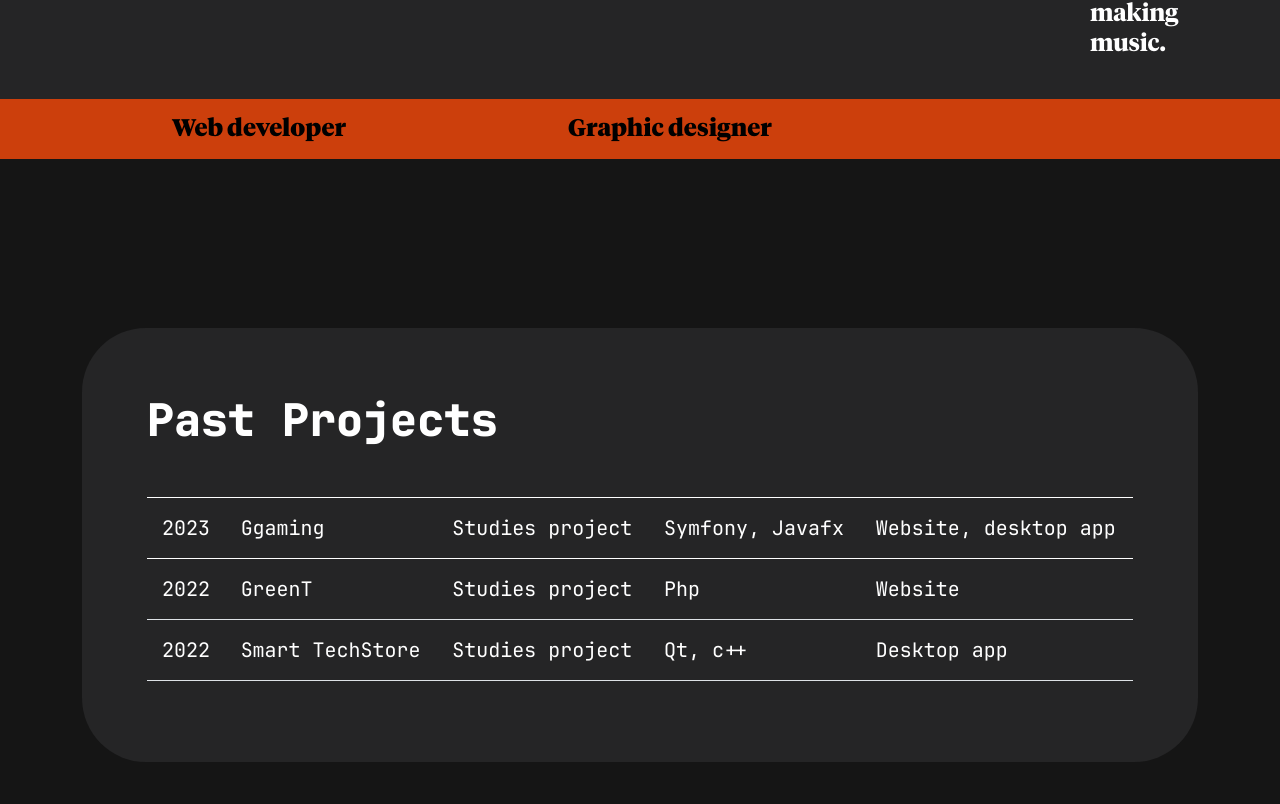
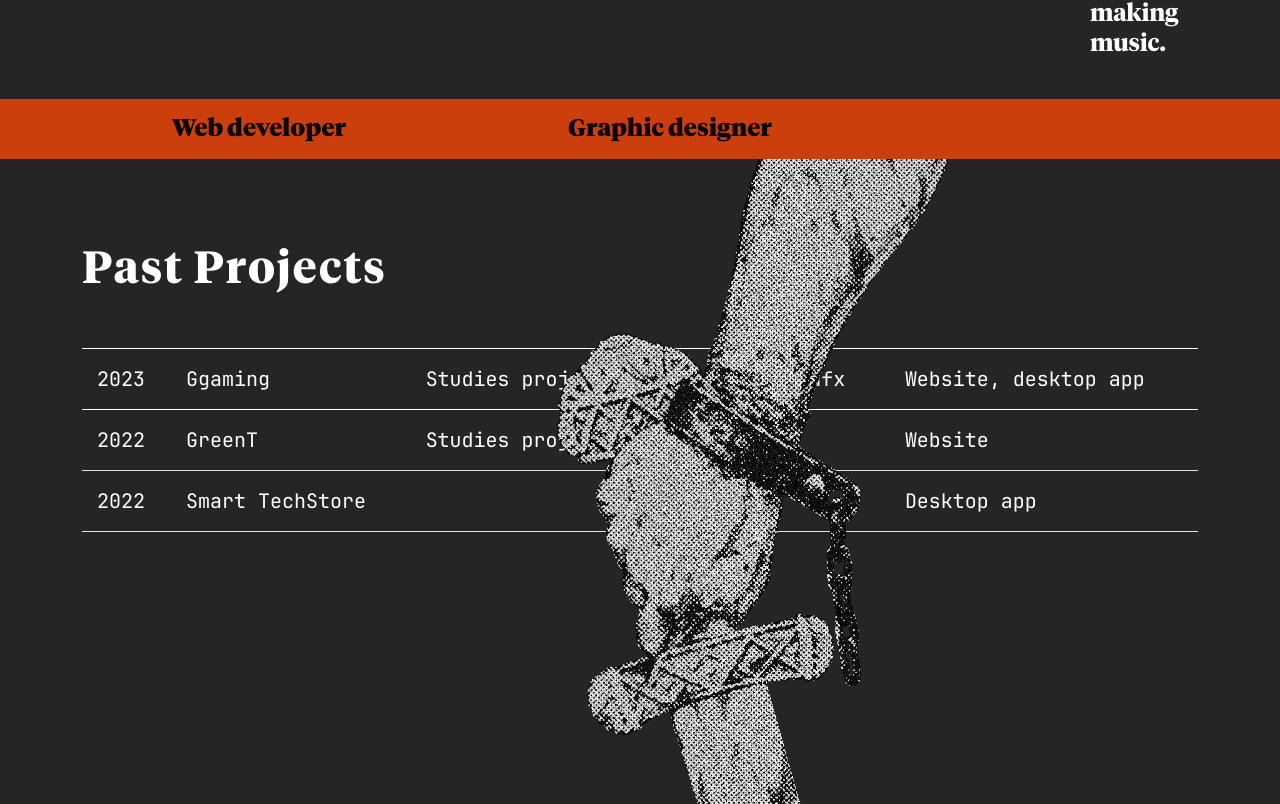
Before and after one commit to samehbenamor/secondpersonalportfolio, a React (Create React App) app: page / in a window 1280 px wide. Shown: the part 956-1760 px from the top of the page. Built offline with nearby package versions, Linux system fonts and the light colour scheme.

Commit message:
scrapped the old projects page

```diff
--- a/src/App.css
+++ b/src/App.css
@@ -451,6 +451,7 @@ nav.navbar .navbar-toggler:focus {
   margin-top: -68px;
   display: flex;
   align-items: center;
+  z-index: 999;
 }
 
 .text-motion-container {
@@ -543,7 +544,28 @@ Table.projectsTable td {
     line-height: 1.5em;
     margin: 14px 0 75px 0;
 }
+.past {
+  margin-top: 85px;
+  margin-bottom: 50px;
+  position: relative;
+  letter-spacing: 2px;
+  font-family: 'TiemposHeadline', monospace !important;
+  display: flex;
+  flex-direction: column;
+  align-items: left;
+  justify-content: left;
+}
 
+.hand {
+  z-index: 500;
+  width: auto;
+
+
+  margin-top: -20px;
+margin-left: 500px;
+  position: absolute;
+  height: 100vh;
+}
 
 /* Footer  */
 .Footer {
--- a/src/App.js
+++ b/src/App.js
@@ -2,7 +2,7 @@ import logo from './logo.svg';
 import './App.css';
 import { NavBar } from './components/NavBar';
 import { Banner } from './components/Banner';
-import { Work } from './components/Work';
+import { Work2 } from './components/Work2';
 import { Footer } from './components/Footer';
 import { SlidingStrip } from './components/SlidingStrip';
 import React from 'react';
@@ -14,7 +14,7 @@ function App() {
       <NavBar/>
       <Banner/>
       <SlidingStrip/>
-      <Work/>
+      <Work2/>
       <Footer/>
     </div>
   );
--- a/src/components/Work.js
+++ b/src/components/Work.js
@@ -206,7 +206,7 @@ export const Work = () => {
                   >
                     <motion.td variants={tdVariants}>2022</motion.td>
                     <motion.td variants={tdVariants}>Smart TechStore</motion.td>
-                    <motion.td variants={tdVariants}>Studies project</motion.td>
+                    <motion.td variants={tdVariants}></motion.td>
                     <motion.td variants={tdVariants}>Qt, c++</motion.td>
                     <motion.td variants={tdVariants}>Desktop app</motion.td>
                   </motion.tr>
--- /dev/null
+++ b/src/components/Work2.js
@@ -0,0 +1,99 @@
+import Carousel from "react-multi-carousel";
+import meter1 from "../assets/img/meter1.svg";
+import "react-multi-carousel/lib/styles.css";
+import { useState, useEffect } from "react";
+import Table from "react-bootstrap/Table";
+import ggaming from "../assets/img/ggaming.PNG";
+import hand from "../assets/img/hand2.png";
+import { motion } from "framer-motion";
+import { useInView } from "react-intersection-observer";
+import React from "react";
+
+export const Work2 = () => {
+    const tdVariants = {
+        hidden: { opacity: 0 },
+        visible: { opacity: 1 },
+      };
+      const rowVariants = {
+        hidden: { opacity: 0, y: 50 },
+        visible: {
+          opacity: 1,
+          y: 0,
+          transition: {
+            staggerChildren: 0.2, // Increase the duration for slower animation
+            duration: 1.5,
+            delay: 0.2, // Delay before the transition starts for each td element
+            ease: "easeInOut", // Easing function for the transition
+            type: "spring", // Animation type (tween, spring, keyframes, etc.)
+            stiffness: 25, // Damping effect for spring animations
+          },
+        },
+      };
+
+      const [ref, inView] = useInView({
+        triggerOnce: true, // Trigger animation only once when entering viewport
+        threshold: 0.1, // Adjust threshold as needed
+      });
+
+
+  return (
+    <section className="skill" id="work">
+       <img src={hand} alt="hand" className="hand" />
+      <div className="container">
+
+        <div className="row">
+          <div className="col-12">
+
+          <h2 className="past">Past Projects</h2>
+
+          <Table className="projectsTable">
+                <thead>
+                  <motion.tr
+                    className="hoverable-tr"
+
+                    ref={ref}
+                    initial="hidden"
+                    animate={inView ? "visible" : "hidden"}
+                    variants={rowVariants}
+                  >
+                    <motion.td variants={tdVariants}>2023</motion.td>
+                    <motion.td variants={tdVariants}>Ggaming</motion.td>
+                    <motion.td variants={tdVariants}>Studies project</motion.td>
+                    <motion.td variants={tdVariants}>Symfony, Javafx</motion.td>
+                    <motion.td variants={tdVariants}>
+                      Website, desktop app
+                    </motion.td>
+                  </motion.tr>
+                  <motion.tr
+                    ref={ref}
+                    initial="hidden"
+                    animate={inView ? "visible" : "hidden"}
+                    variants={rowVariants}
+                  >
+                    <motion.td variants={tdVariants}>2022</motion.td>
+                    <motion.td variants={tdVariants}>GreenT</motion.td>
+                    <motion.td variants={tdVariants}>Studies project</motion.td>
+                    <motion.td variants={tdVariants}>Php</motion.td>
+                    <motion.td variants={tdVariants}>Website</motion.td>
+                  </motion.tr>
+                  <motion.tr
+                    ref={ref}
+                    initial="hidden"
+                    animate={inView ? "visible" : "hidden"}
+                    variants={rowVariants}
+                  >
+                    <motion.td variants={tdVariants}>2022</motion.td>
+                    <motion.td variants={tdVariants}>Smart TechStore</motion.td>
+                    <motion.td variants={tdVariants}></motion.td>
+                    <motion.td variants={tdVariants}>Qt, c++</motion.td>
+                    <motion.td variants={tdVariants}>Desktop app</motion.td>
+                  </motion.tr>
+                </thead>
+
+              </Table>
+          </div>
+        </div>
+      </div>
+    </section>
+  );
+};
```
Also changed, not shown: src/assets/img/hand.png (added), src/assets/img/hand2.png (added).
